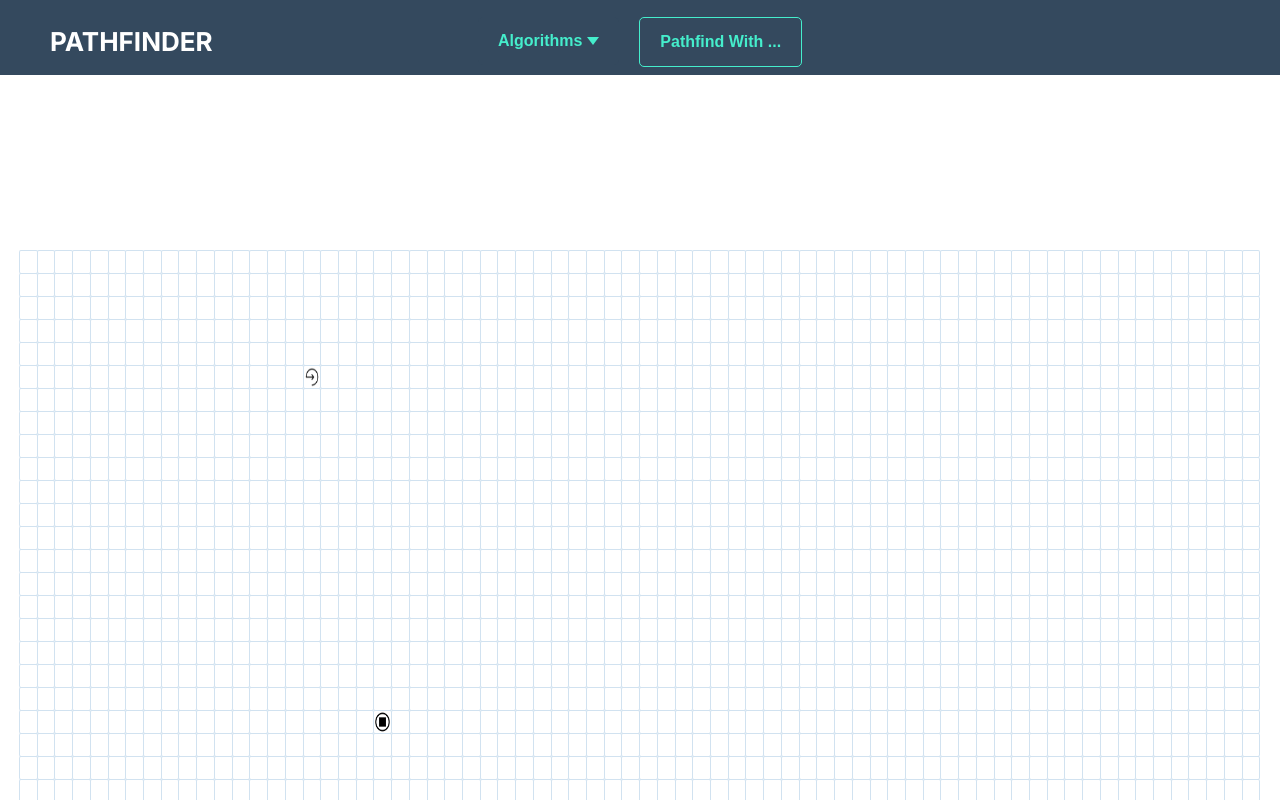
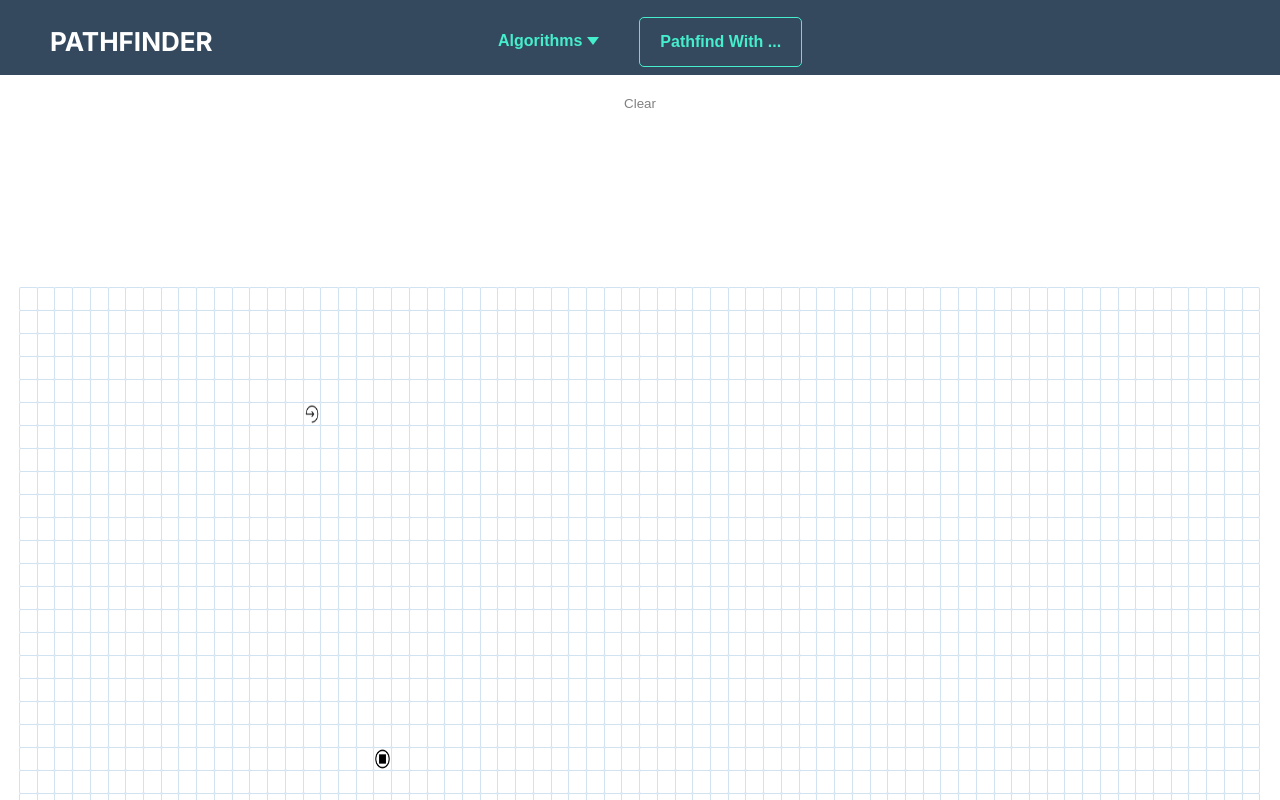
Before and after one commit to ZoomyZoomer/pathfinder, a React (Create React App) app: page / in a window 1280 px wide. Shown: the top 800 px of the page. Built offline with nearby package versions, Linux system fonts and the light colour scheme.

Commit message:
little change

```diff
--- a/public/style.css
+++ b/public/style.css
@@ -304,6 +304,8 @@ body{
   grid-template-columns: 200px;
   opacity: 0;
   border-radius: 10px;
+  z-index: 100;
+  pointer-events: none;
 }
 
 .notInvisible {
@@ -325,3 +327,26 @@ body{
 .algoOptions:hover {
   color: #45eecc;
 }
+
+.visualizeButtonHolder {
+  position: relative;
+}
+
+.clearButton {
+  color: gray;
+  border: gray;
+  background-color: white;
+  cursor: pointer;
+  pointer-events: none;
+}
+
+.pointerEvent {
+  pointer-events: all;
+}
+
+.clearFlex {
+  display: flex;
+  align-items: center;
+  justify-content: center;
+  margin-top: 20px;
+}
--- a/src/components/Navbar.jsx
+++ b/src/components/Navbar.jsx
@@ -16,7 +16,9 @@ const Navbar = () => {
   const algoDrop = (e) => {
     if (!algoIsActive){
       e.target.classList.add('dropdownActive');
-      document.getElementById('algoOptionsWrapper').classList.add('notInvisible');
+      var element = document.getElementById('algoOptionsWrapper');
+      element.classList.add('notInvisible');
+      element.classList.add('pointerEvent');
     } else {
       e.target.classList.remove('dropdownActive');
       document.getElementById('algoOptionsWrapper').classList.remove('notInvisible');
@@ -44,12 +46,18 @@ const Navbar = () => {
                   <button id="AStar" className="algoOptions" onClick={handleChange}> AStar </button>
                 </div>
              </div>
-                <button className="visualizeButton" onClick={algoValue === 'Breadth First Search' ? BFS :
+              <div className='visualizeButtonHolder'>
+              <button className="visualizeButton" onClick={algoValue === 'Breadth First Search' ? BFS :
                 algoValue === 'AStar' ? AStar :
                  DFS
                 }>Pathfind With {algoValue} {algoValue === '' ? '...' : '!' }</button>
+              </div>
             </section>
         </nav>
+        <div className='clearFlex'>
+          <button id='clear' className="clearButton">Clear</button>
+        </div>
+
     </div>
   )
 }
```
Lines whose indentation alone changed are shown as unchanged.
